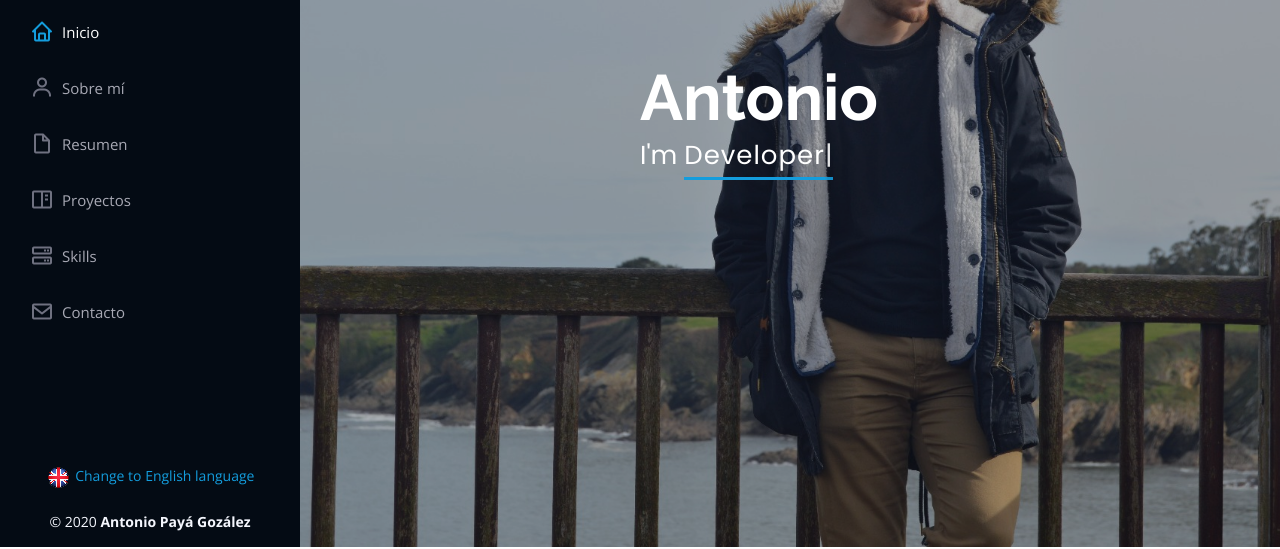
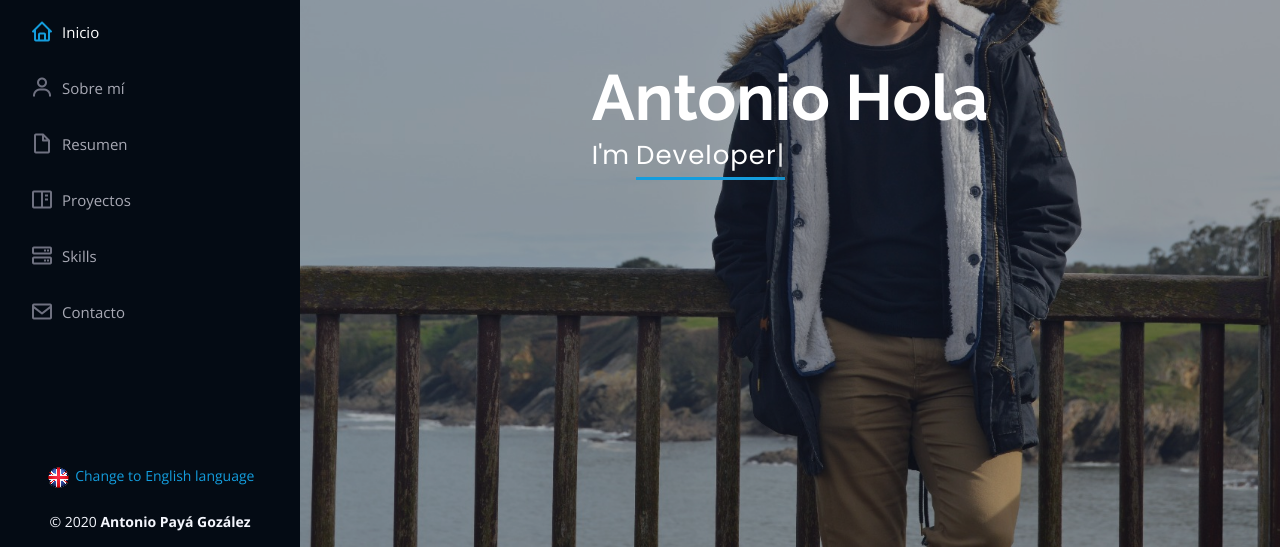
Before and after one commit to angela0806/pagina_paya, a plain HTML site: page index.html in a window 1280 px wide. Shown: the part 253-802 px from the top of the page. Drawn offline with nearby package versions, Linux system fonts and the light colour scheme.

Commit message:
Update index.html

```diff
--- a/index.html
+++ b/index.html
@@ -74,7 +74,7 @@
         <!-- ======= Portada Section ======= -->
         <section class="d-flex flex-column justify-content-center align-items-center" id="portada">
             <div class="portada-container" data-aos="fade-in">
-                <h1>Antonio</h1>
+                <h1>Antonio Hola</h1>
                 <p>I'm <span class="typed" data-typed-items="Engineer, Developer, Researcher"></span></p>
             </div>
         </section>
```
